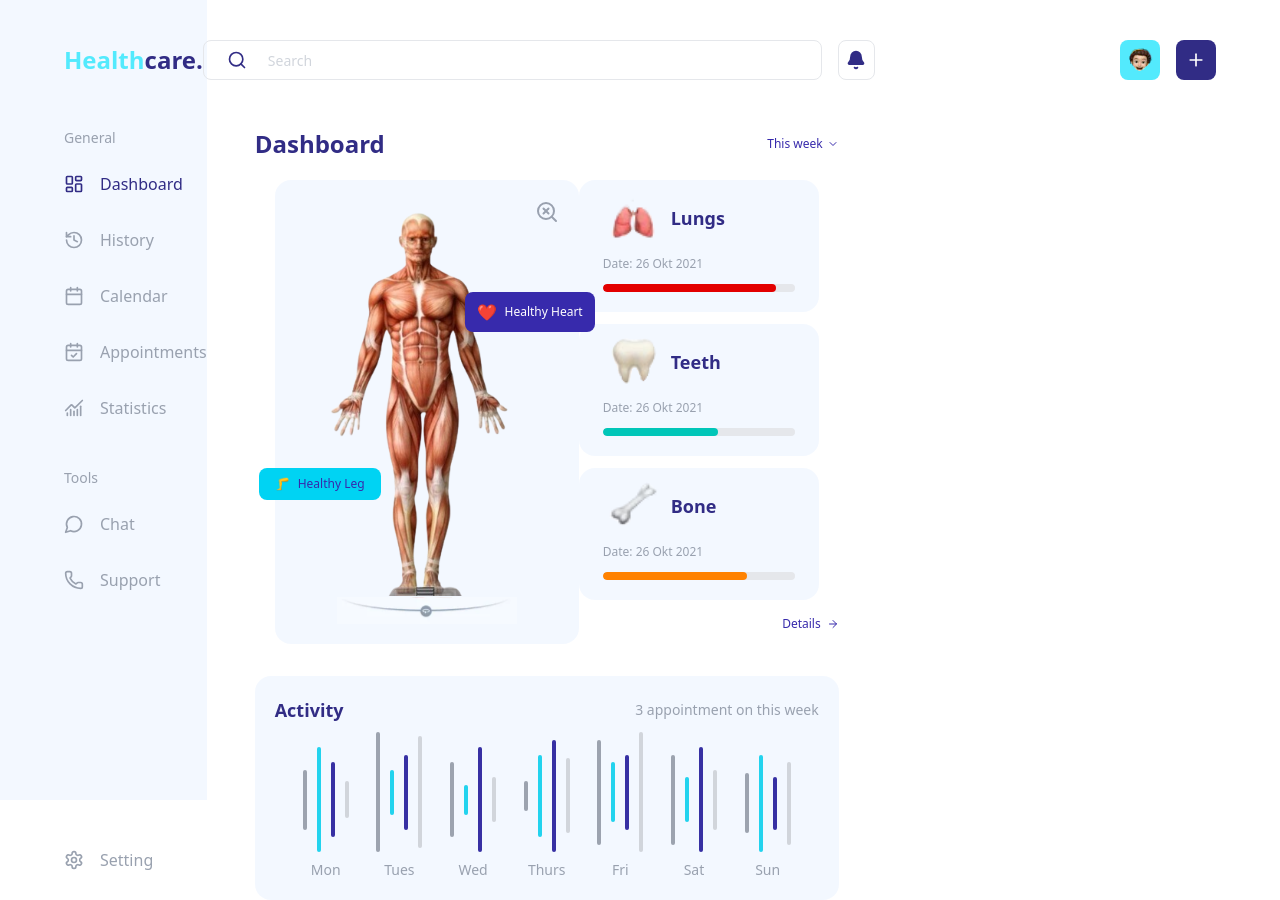
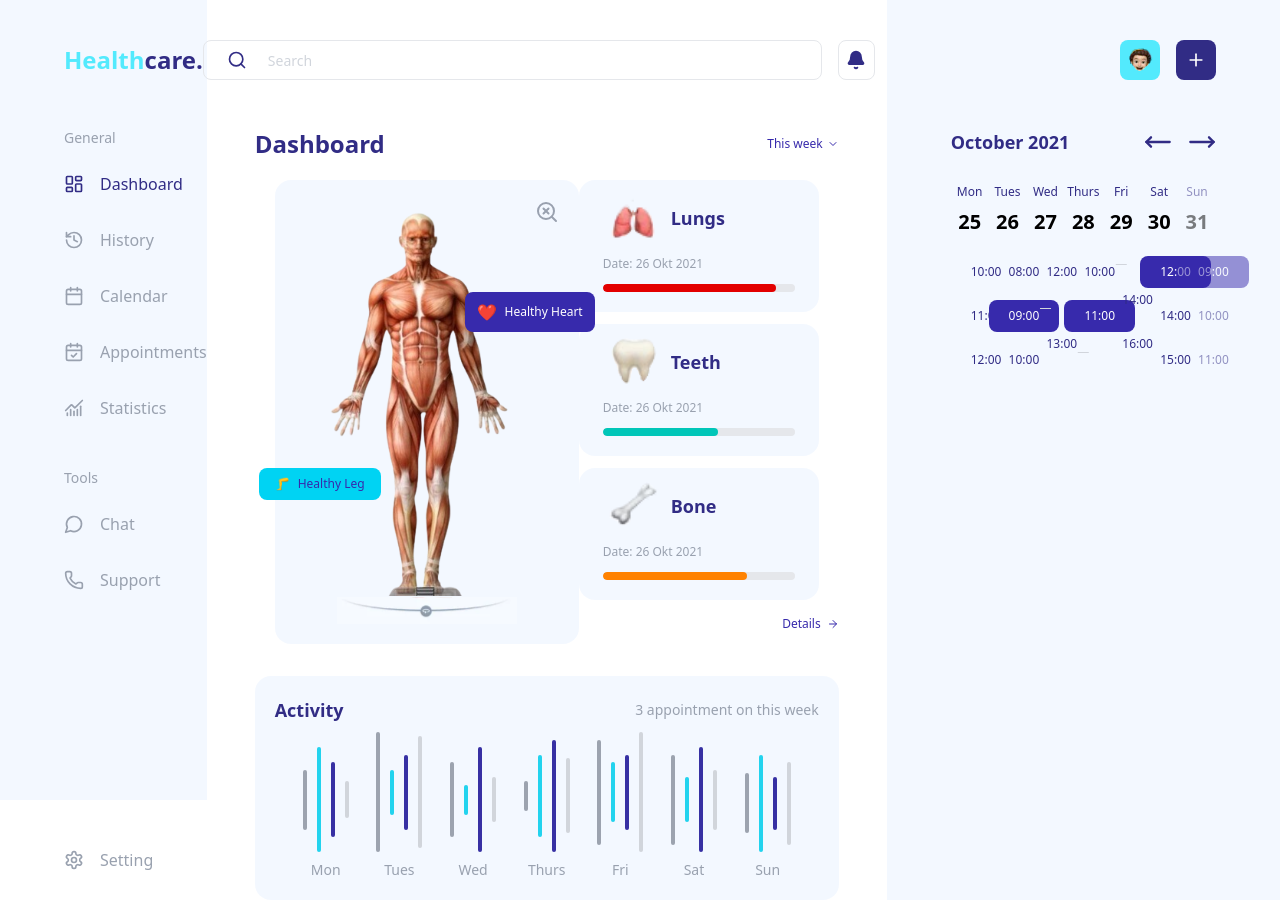
Before and after one commit to SatyabratDeveloper/healthcare-dashboard, a React (Vite) app: page / in a window 1280 px wide. Built offline with nearby package versions, Linux system fonts and the light colour scheme.

Commit message:
add CalendarView component

```diff
--- a/src/App.jsx
+++ b/src/App.jsx
@@ -1,4 +1,9 @@
-import { Header, Sidebar, HealthOverviewPanel } from "./components";
+import {
+  Header,
+  Sidebar,
+  HealthOverviewPanel,
+  ScheduleOverviewPanel,
+} from "./components";
 
 function App() {
   return (
@@ -7,6 +12,7 @@ function App() {
       <div className="grid grid-cols-[1fr_3fr_3.5fr]">
         <Sidebar />
         <HealthOverviewPanel />
+        <ScheduleOverviewPanel />
       </div>
     </div>
   );
--- /dev/null
+++ b/src/components/DashboardMainContent/CalendarView/CalendarView.jsx
@@ -0,0 +1,86 @@
+import { MoveRight, MoveLeft } from "lucide-react";
+
+const calendarData = [
+  { day: "Mon", date: 25, slots: ["10:00", "11:00", "12:00"] },
+  {
+    day: "Tues",
+    date: 26,
+    slots: ["08:00", "09:00", "10:00"],
+    activeSlot: "09:00",
+  },
+  { day: "Wed", date: 27, slots: ["12:00", "", "13:00"] },
+  {
+    day: "Thurs",
+    date: 28,
+    slots: ["10:00", "11:00", "-"],
+    activeSlot: "11:00",
+  },
+  { day: "Fri", date: 29, slots: ["-", "14:00", "16:00"] },
+  {
+    day: "Sat",
+    date: 30,
+    slots: ["12:00", "14:00", "15:00"],
+    activeSlot: "12:00",
+  },
+  {
+    day: "Sun",
+    date: 31,
+    slots: ["09:00", "10:00", "11:00"],
+    activeSlot: "09:00",
+    dimmed: true,
+  },
+];
+
+const CalendarView = () => {
+  return (
+    <>
+      {/* Month Heading and Navigation */}
+      <div className="flex justify-between items-center mb-7">
+        <h3 className="text-lg font-semibold text-indigo-900">October 2021</h3>
+        <div className="flex gap-4 text-indigo-900">
+          <MoveLeft className="w-7 h-7 cursor-pointer" />
+          <MoveRight className="w-7 h-7 cursor-pointer" />
+        </div>
+      </div>
+      {/* Calendar */}
+      <div className="grid grid-cols-7">
+        {calendarData.map(({ day, date, slots, activeSlot, dimmed }, idx) => (
+          <div
+            key={idx}
+            className={`text-center ${dimmed ? "opacity-50" : ""}`}
+          >
+            {/* Day and Date */}
+            <div className="text-xs text-indigo-900 font-medium mb-2">
+              {day}
+            </div>
+            <div className="text-xl font-bold mb-5">{date}</div>
+
+            {/* Slots */}
+            <div className="flex flex-col gap-3">
+              {slots.map((slot, idx) =>
+                slot === "-" || slot === "" ? (
+                  <div key={idx} className="text-xs text-gray-300">
+                    —
+                  </div>
+                ) : (
+                  <div
+                    key={idx}
+                    className={`text-xs rounded-lg px-5 py-2 mx-auto font-medium ${
+                      activeSlot === slot
+                        ? "bg-indigo-800 text-white"
+                        : "text-indigo-900"
+                    }`}
+                  >
+                    {slot}
+                  </div>
+                )
+              )}
+            </div>
+          </div>
+        ))}
+      </div>
+    </>
+  );
+};
+
+export default CalendarView;
--- a/src/components/DashboardOverviewPanel/ScheduleOverviewPanel.jsx
+++ b/src/components/DashboardOverviewPanel/ScheduleOverviewPanel.jsx
@@ -1,5 +1,12 @@
+import { CalendarView } from "../";
 const ScheduleOverviewPanel = () => {
-  return <div>ScheduleOverviewPanel</div>;
+  return (
+    <div className="bg-blue-50/75 pt-32 px-16">
+      <div>
+        <CalendarView />
+      </div>
+    </div>
+  );
 };
 
 export default ScheduleOverviewPanel;
--- a/src/components/index.js
+++ b/src/components/index.js
@@ -6,6 +6,7 @@ import ScheduleOverviewPanel from "./DashboardOverviewPanel/ScheduleOverviewPane
 import AnatomySection from "./DashboardMainContent/AnatomySection/AnatomySection";
 import HealthStatusCard from "./DashboardMainContent/HealthStatusCard/HealthStatusCard";
 import ActivityFeed from "./DashboardMainContent/ActivityFeed/ActivityFeed";
+import CalendarView from "./DashboardMainContent/CalendarView/CalendarView";
 
 export {
   Header,
@@ -16,4 +17,5 @@ export {
   AnatomySection,
   HealthStatusCard,
   ActivityFeed,
+  CalendarView,
 };
```
